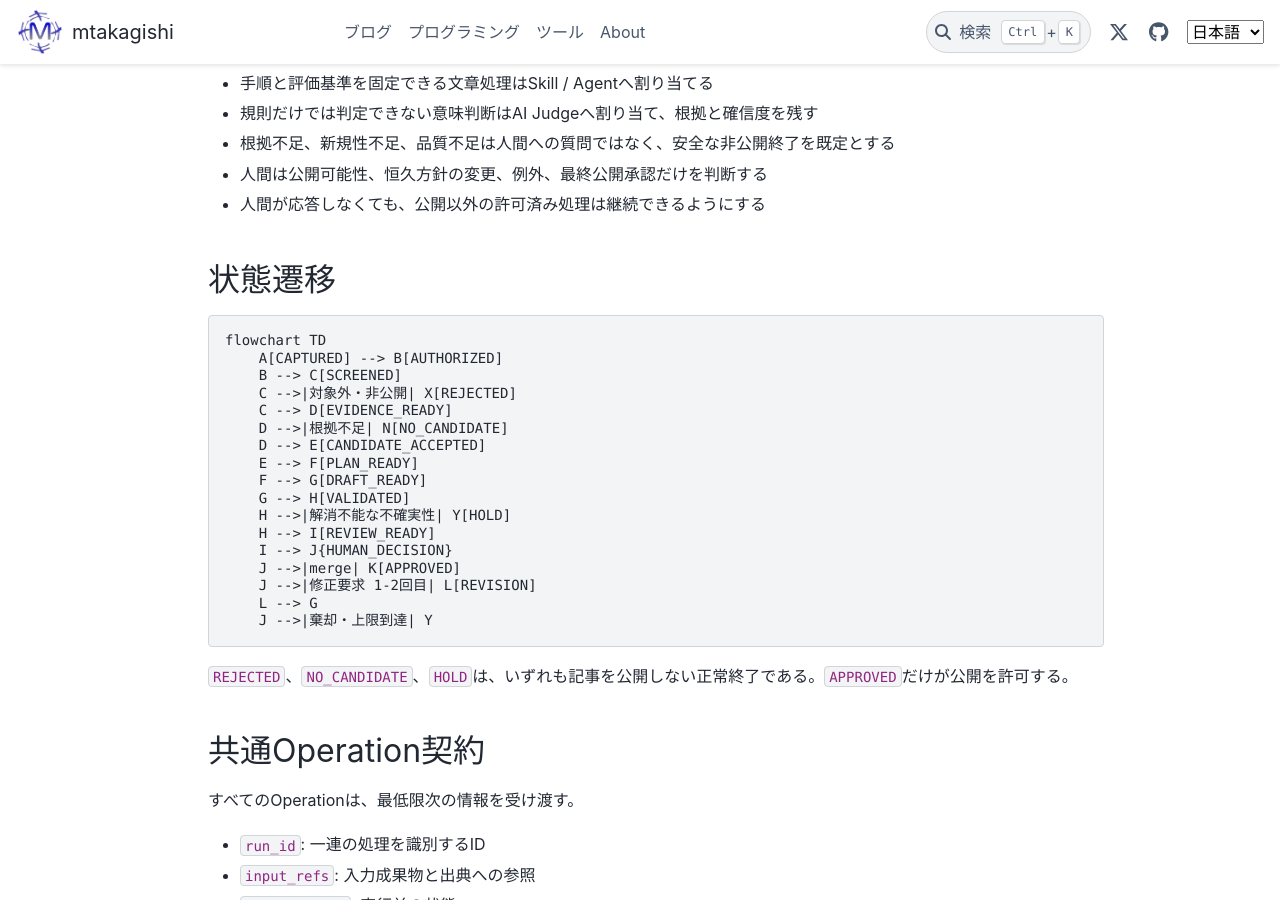
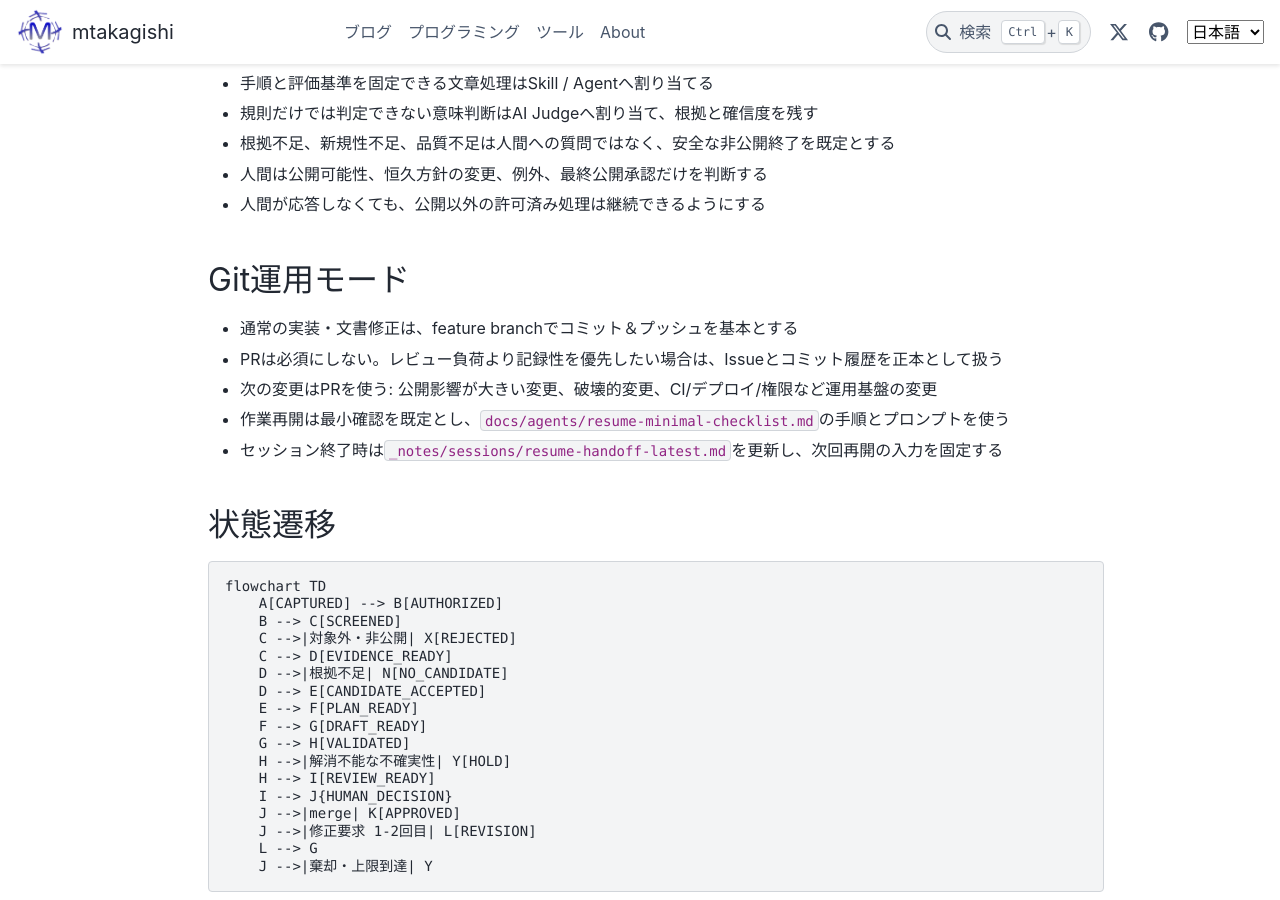
Before and after one commit to mtakagishi/note, a Sphinx documentation site: the page built from docs/agents/knowledge-harness/PIPELINE.md, in a window 1280 px wide and 900 px high, scrolled down 503 px. Built offline with Sphinx 7.4.7 and the PyData theme 0.15.4, drawn with Linux system fonts in a browser that asks for light colours.

Commit message:
docs: switch pipeline default to commit-and-push

```diff
--- a/docs/agents/knowledge-harness/PIPELINE.md
+++ b/docs/agents/knowledge-harness/PIPELINE.md
@@ -15,6 +15,14 @@
 - 根拠不足、新規性不足、品質不足は人間への質問ではなく、安全な非公開終了を既定とする
 - 人間は公開可能性、恒久方針の変更、例外、最終公開承認だけを判断する
 - 人間が応答しなくても、公開以外の許可済み処理は継続できるようにする
+
+## Git運用モード
+
+- 通常の実装・文書修正は、feature branchでコミット＆プッシュを基本とする
+- PRは必須にしない。レビュー負荷より記録性を優先したい場合は、Issueとコミット履歴を正本として扱う
+- 次の変更はPRを使う: 公開影響が大きい変更、破壊的変更、CI/デプロイ/権限など運用基盤の変更
+- 作業再開は最小確認を既定とし、`docs/agents/resume-minimal-checklist.md`の手順とプロンプトを使う
+- セッション終了時は`_notes/sessions/resume-handoff-latest.md`を更新し、次回再開の入力を固定する
 
 ## 状態遷移
 
```
